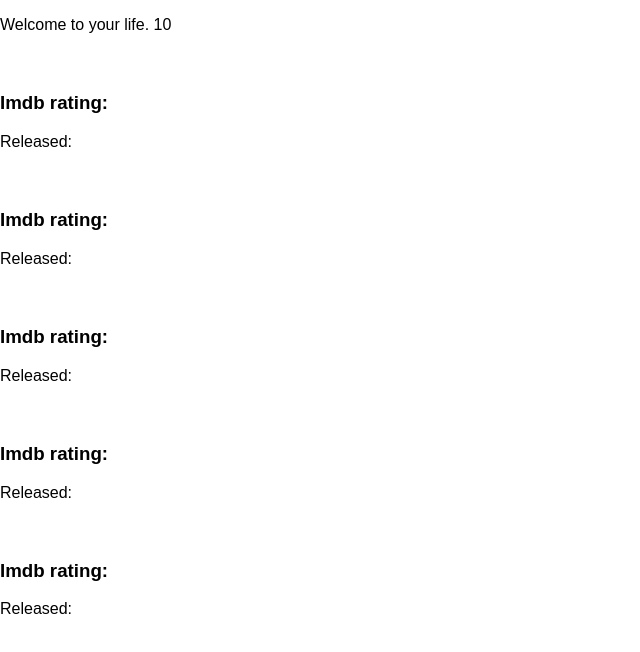
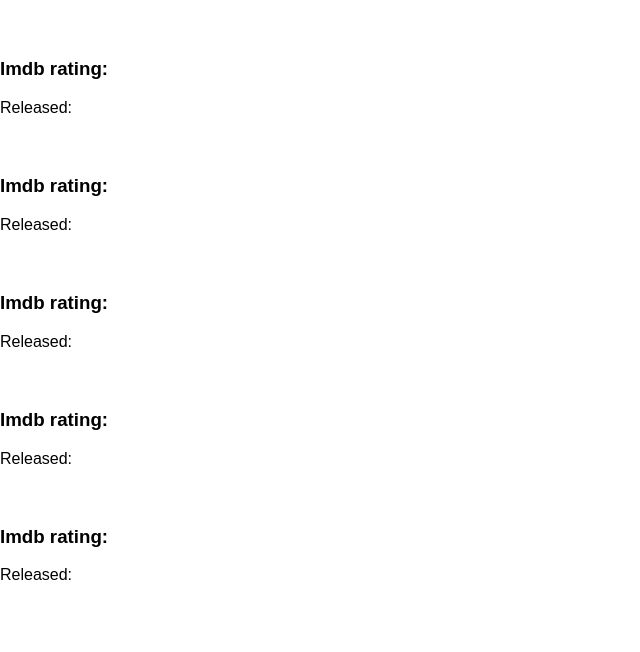
Before and after one commit to Rodneyfowlkes/Custom-movies-directives-, a website with bundled scripts: page app/index.html in a window 1280 px wide. Shown: the whole page, without its empty margins (0-640 px from the left). Built offline with nearby package versions, Linux system fonts and the light colour scheme; some packages are replaced by stand-ins of ours; no server answers; files whose address does not match are found by name.

Commit message:
Updated readme and index.html file

```diff
--- a/app/index.html
+++ b/app/index.html
@@ -9,7 +9,7 @@
   </head>
   <body ng-app='app'>
     <div class="container" ng-controller="MainController as vm">
-      <p>Welcome to your life. {{5 + 5}}</p>
+
 
       <movie-card ng-repeat="id in vm.movies" movie="{{id}}"></movie-card>
 
```
Also changed, not shown: Readme.md (added).
